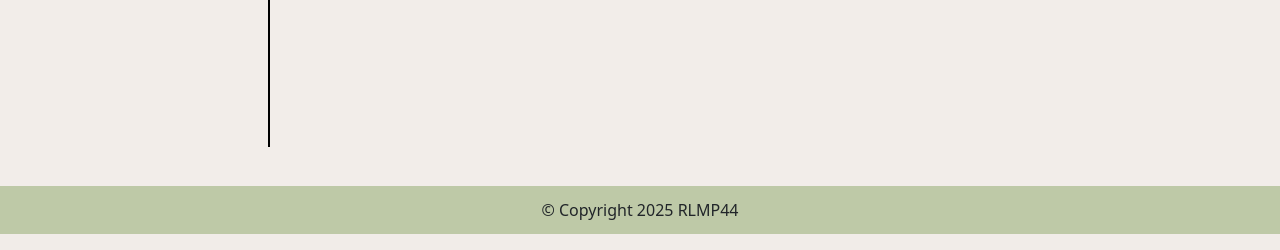
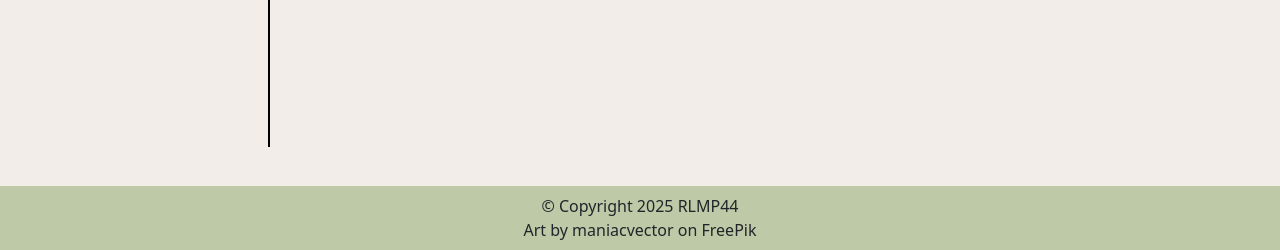
Before and after one commit to RLMP44/book-basho, a Node server app: page / in a window 1280 px wide. Shown: the part 758-1008 px from the top of the page. Run offline with Node 20, Linux system fonts and the light colour scheme; data that the repository does not hold is empty; some web fonts are replaced.

Commit message:
add: artist credit

```diff
--- a/public/styles/index.css
+++ b/public/styles/index.css
@@ -26,11 +26,23 @@ body {
   justify-content: center;
 }
 
-footer {
+.custom-footer {
   background-color: var(--main-green);
   width: 100vw;
-  height: 3rem;
+  height: auto;
+  max-height: 64px;
+  padding: .5rem 0rem;
   display: flex;
+  flex-direction: column;
   justify-content: center;
   align-items: center;
 }
+
+.custom-footer p {
+  margin: 0;
+}
+
+.custom-footer a {
+  text-decoration: none;
+  color: inherit;
+}
--- a/views/partials/footer.ejs
+++ b/views/partials/footer.ejs
@@ -1,7 +1,9 @@
 </main>
   <!-- TODO: insert footer -->
-  <footer>© Copyright <%= new Date().getFullYear() %> RLMP44
-  </footer>
+  <div class="custom-footer">
+    <p>© Copyright <%= new Date().getFullYear() %> RLMP44</p>
+    <p>Art by <a href="https://www.freepik.com/author/maniacvector">maniacvector</a> on FreePik</p>
+  </div>
   <script src="https://cdn.jsdelivr.net/npm/bootstrap@5.3.7/dist/js/bootstrap.bundle.min.js" integrity="sha384-ndDqU0Gzau9qJ1lfW4pNLlhNTkCfHzAVBReH9diLvGRem5+R9g2FzA8ZGN954O5Q" crossorigin="anonymous"></script>
 </body>
 
```
